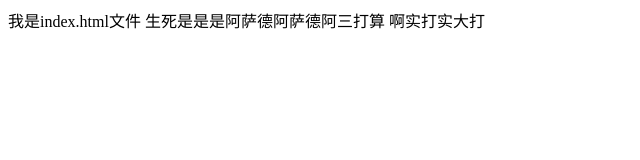
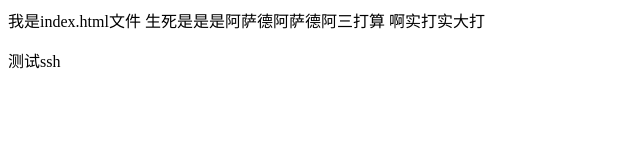
Before and after one commit to JustLetTheBulletsFly/git-demo, a plain HTML site: page index.html in a window 1280 px wide. Shown: the full height of the page, 0-640 px from the left. Drawn offline with Linux system fonts and the light colour scheme.

Commit message:
测试ssh

```diff
--- a/index.html
+++ b/index.html
@@ -9,7 +9,7 @@
 </head>
 
 <body>
-
+    <p>测试ssh</p>
 </body>
 
 </html>
```
